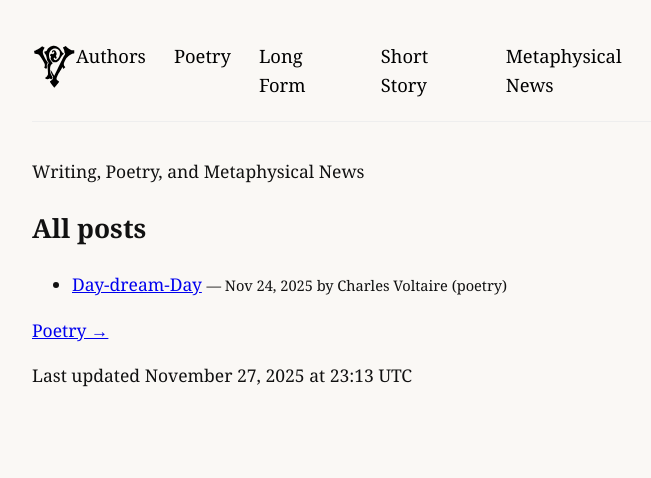
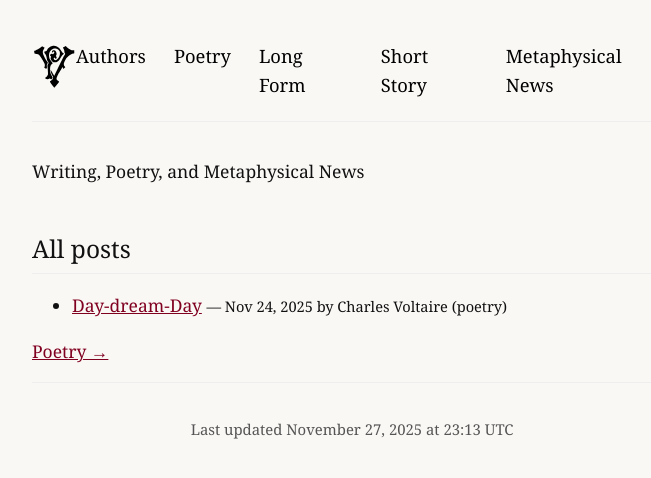
Before and after one commit to charlesvoltaire-public/charlesvoltaire-public.github.io, a Jekyll site: the page built from index.md, in a window 1280 px wide. Shown: the top 478 px of the page, without its empty margins (288-939 px from the left). Built offline with Jekyll 4.4.1, drawn with Linux system fonts in a browser that asks for light colours.

Commit message:
Update style.css

```diff
--- a/assets/css/style.css
+++ b/assets/css/style.css
@@ -1,49 +1,88 @@
-/* Voltaire Press — TRUE FINAL: header hover perfect, maroon links restored, mobile menu fully working */
+/* Voltaire Press — FINAL OVERRIDE: maroon links, normal poem size, full mobile width, working menu */
 
 * { box-sizing: border-box; }
 
 html, body {
-  margin: 0; padding: 0;
-  background: #faf8f5;
-  color: #111;
+  margin: 0 !important; padding: 0 !important;
+  background: #faf8f5 !important;
+  color: #111 !important;
   font-family: Georgia, "Times New Roman", serif !important;
-  font-size: 17.5px;
-  line-height: 1.6;
+  font-size: 17.5px !important;
+  line-height: 1.6 !important;
 }
 
-body { max-width: 680px; margin: 20px auto 60px; padding: 0 20px; }
+body { max-width: 680px !important; margin: 20px auto 60px !important; padding: 0 20px !important; }
 
 /* Header */
 .header-inner {
-  display: flex; justify-content: space-between; align-items: center;
-  padding: 1.2rem 0; border-bottom: 1px solid #eee; margin-bottom: 2rem;
-  position: relative;
+  display: flex !important; justify-content: space-between !important; align-items: center !important;
+  padding: 1.2rem 0 !important; border-bottom: 1px solid #eee !important; margin-bottom: 2rem !important;
+  position: relative !important;
 }
 
-.logo { height: 44px; width: auto; }
+.logo { height: 44px !important; width: auto !important; }
 
-/* Hamburger — only visible on mobile */
+/* Hamburger */
 .hamburger {
-  display: none;
-  background: none; border: none;
-  font-size: 2em; cursor: pointer; color: #000;
-  z-index: 10001;
-  position: relative;
+  display: none !important;
+  background: none !important; border: none !important;
+  font-size: 2em !important; cursor: pointer !important; color: #000 !important;
+  z-index: 10001 !important;
 }
 
-/* Desktop nav — black → lighter black on hover/active, no jump */
+/* Desktop nav — black */
 .site-nav {
-  display: flex;
-  gap: 1.6rem;
-  flex-wrap: nowrap;
+  display: flex !important;
+  gap: 1.6rem !important;
+  flex-wrap: nowrap !important;
 }
 .site-nav a {
   color: #000 !important;
   text-decoration: none !important;
-  font-size: 1.05em;
+  font-size: 1.05em !important;
   font-weight: normal !important;
-  transition: color 0.2s ease;
 }
-.site-nav a:hover,
-.site-nav a.active {
-  color
+.site-nav a:hover, .site-nav a.active { color: #444 !important; }
+
+/* MOBILE — full width, override theme */
+@media (max-width: 720px) {
+  body {
+    max-width: none !important;
+    margin: 12px 0 60px !important;
+    padding: 0 16px !important;
+  }
+  .hamburger { display: block !important; }
+  .site-nav {
+    position: fixed !important; inset: 0 !important;
+    background: #000 !important;
+    color: #fff !important;
+    display: flex !important;
+    flex-direction: column !important; align-items: center !important; justify-content: flex-start !important;
+    padding-top: 130px !important; gap: 2.8rem !important; font-size: 1.3em !important;
+    transform: translateX(100%) !important;
+    transition: transform 0.32s ease !important;
+    z-index: 10000 !important;
+  }
+  .site-nav.open { transform: translateX(0) !important; }
+  .site-nav a { color: #fff !important; }
+  .site-nav.open::after { content: ""; position: fixed !important; inset: 0 !important; background: rgba(255,255,255,0.12) !important; z-index: -1 !important; }
+}
+
+/* Maroon links — everywhere except header nav */
+a, a:visited, .nav-links a, .breadcrumb a { color: #800020 !important; }
+a:hover, .nav-links a:hover, .breadcrumb a:hover { color: #a00020 !important; text-decoration: underline !important; }
+
+/* Poem — normal size */
+.prose {
+  line-height: 1.34 !important;
+  font-size: 1.02em !important;
+  margin: 0 0 2.6rem 0 !important;
+  white-space: pre-wrap;
+}
+
+/* Headings & rest */
+h1 { margin: 0 0 2rem; font-size: 2.2em; font-weight: normal; }
+h2 { margin: 2.5rem 0 1rem; font-size: 1.4em; border-bottom: 1px solid #eee; padding-bottom: 0.3rem; font-weight: normal; }
+main { margin-top: 1rem; }
+.breadcrumb { margin: 2rem 0 1.5rem; font-size: .95em; color: #555; }
+footer { padding-top: 2rem; border-top: 1px solid #eee; font-size: .85em; color: #555; text-align: center; }
```
